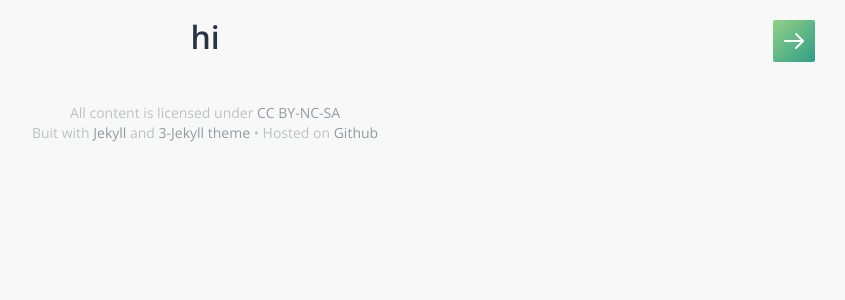
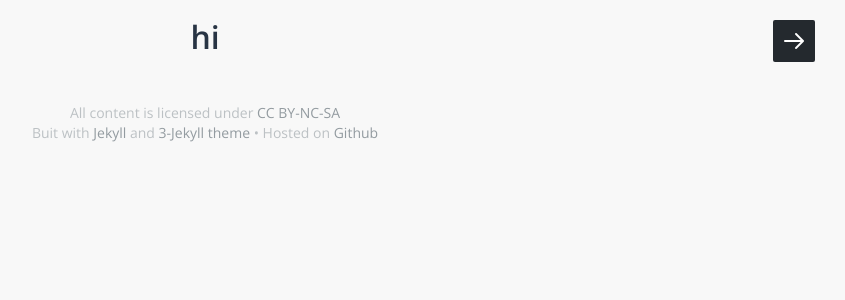
Before and after one commit to kpali/blog, a Jekyll site: the page built from index.html, in a window 1280 px wide. Shown: the top 300 px of the page, without its empty margins (435-1280 px from the left). Built offline with Jekyll 4.4.1, drawn with Linux system fonts in a browser that asks for light colours; some web fonts are replaced.

Commit message:
修改侧边栏颜色

```diff
--- a/_config.yml
+++ b/_config.yml
@@ -9,7 +9,7 @@
 
 # Sidebar filter
 # Choose 'tag' or 'category' as filter in sidebar.
-filter: 'tag'
+filter: 'category'
 
 
 # Social account
--- a/css/main.sass
+++ b/css/main.sass
@@ -17,8 +17,8 @@ $font: 'Open Sans', 'Hiragino Sans GB', sans-serif
 
 // # Sidebar Background Gradient
 
-$gradient-start: #C2E987
-$gradient-end:   #309E85
+$gradient-start: #24292E
+$gradient-end:   #24292E
 
 $sidebar-bg: linear-gradient(136deg, $gradient-start, $gradient-end)
 
```
